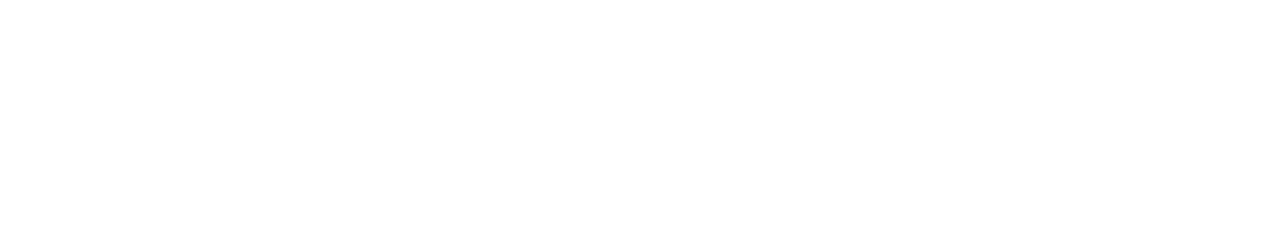
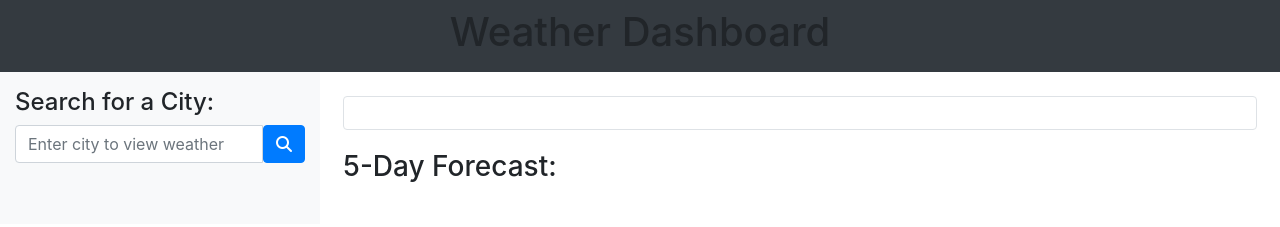
Before and after one commit to VicLawal27/Weather-Update, a plain HTML site: page index.html in a window 1280 px wide. Drawn offline with nearby package versions, Linux system fonts and the light colour scheme; files that its build step writes are made by us from their sources; files whose address does not match are found by name.

Commit message:
add layout of html

```diff
--- a/index.html
+++ b/index.html
@@ -15,6 +15,63 @@
 </head>
 
 <body>
+    <div class="container-fluid">
+        <div class="row navbar navbar-dark bg-dark">
+            <div class="col-12 text-center">
+                <h1>Weather Dashboard</h1>
+            </div>
+        </div>
+
+        <div class="row">
+            <div class="col-3 bg-light pb-2 pt-3" id="searchResults">
+                <div class="row">
+                    <div class="col-12">
+                        <h4>Search for a City:</h4>
+                    </div>
+                </div>
+
+                <div class="row">
+                    <div class="col-12">
+                        <div class="input-group">
+                            <input class="form-control" type="text" id="enterCity"
+                                placeholder="Enter city to view weather"><button type="button" id="searchBtn"
+                                class="btn btn-primary"><i class="fas fa-search"></i></button>
+                        </div>
+                    </div>
+                </div>
+
+                <div class="row mt-3">
+                    <div class="col-12">
+
+                        <ul id="searchHistory" class="list-group">
+                            <!-- append li here li class="list-group-item"-->
+                        </ul>
+
+                    </div>
+                </div>
+            </div>
+
+            <div id="weatherContent" class="col-9 pb-4 pt-4">
+                <div class="row pb-3 mr-2 ml-2">
+                    <div id="cityDetail" class="col-12 border rounded px-3 py-3">
+                        <!-- display currentCity here text with p-->
+                    </div>
+                </div>
+
+                <div class="row pb-2 pt-1">
+                    <div class="col-12 ml-2">
+                        <h3>5-Day Forecast:</h3>
+                    </div>
+                </div>
+
+                <div id="fiveDay" class="row pl-2">
+                    <!-- add 5 day forecast info here -->
+                </div>
+
+            </div>
+        </div>
+
+    </div>
 
 
      <!-- linking bootstrap js, font awesome js, jquery, moment js and my js -->
```
